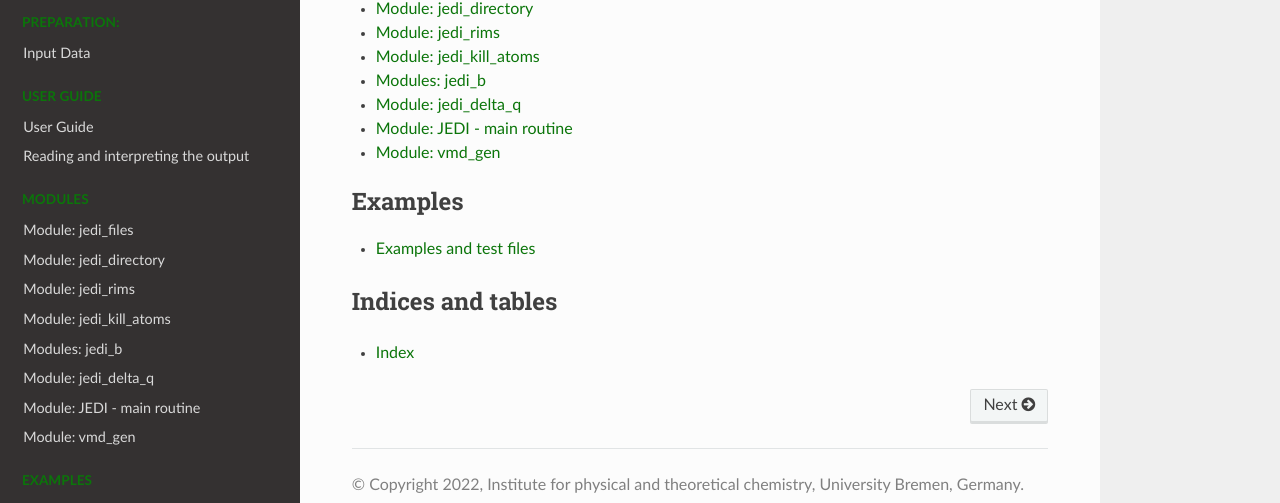
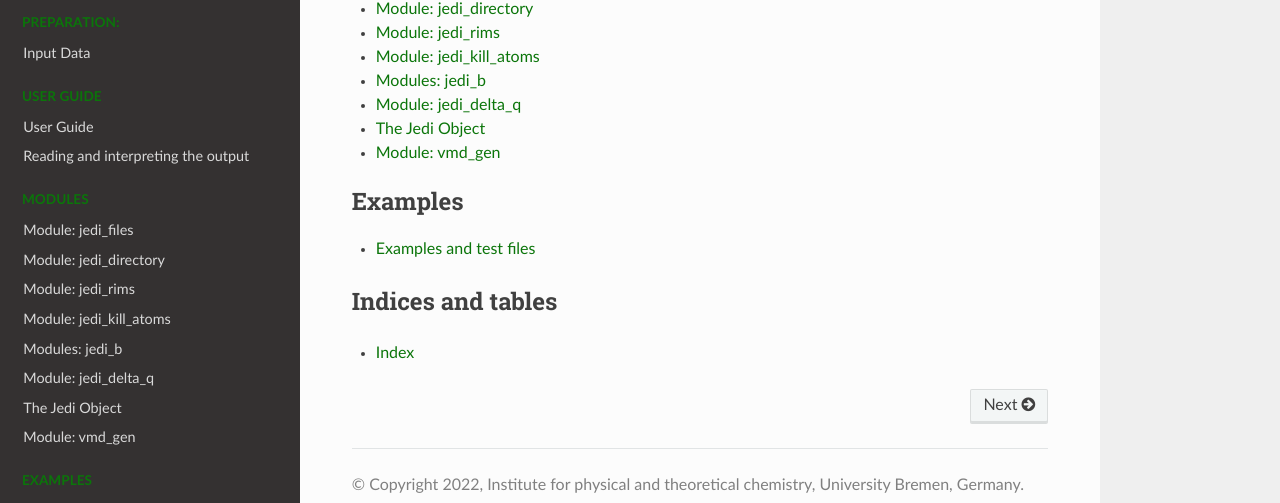
Before and after one commit to henrwang/dummy, a Sphinx documentation site: the page built from documentation/index.rst, in a window 1280 px wide and 900 px high, scrolled down 1476 px. Shown: the part 346-849 px from the top of the window. Built offline with Sphinx 7.4.7 and the Read the Docs theme 2.0.0, drawn with Linux system fonts in a browser that asks for light colours.

Commit message:
Update jedi.rst

```diff
--- a/documentation/modules/jedi.rst
+++ b/documentation/modules/jedi.rst
@@ -1,8 +1,8 @@
-============================
-Module: JEDI - main routine
-============================
+===============
+The Jedi Object
+===============
 
-The main routine imports all subscripts. It converts the Hessian in
+The :class:`Jedi` object includes the structure's geometries and its hessian in the relaxed state. main routine imports all subscripts. It converts the Hessian in
 redundant internal coordinates and calculates the energy in every
 internal mode using the equation shown below.
 
```
Also changed, not shown: other parts of documentation/modules/jedi.rst (+5 -0 lines).
